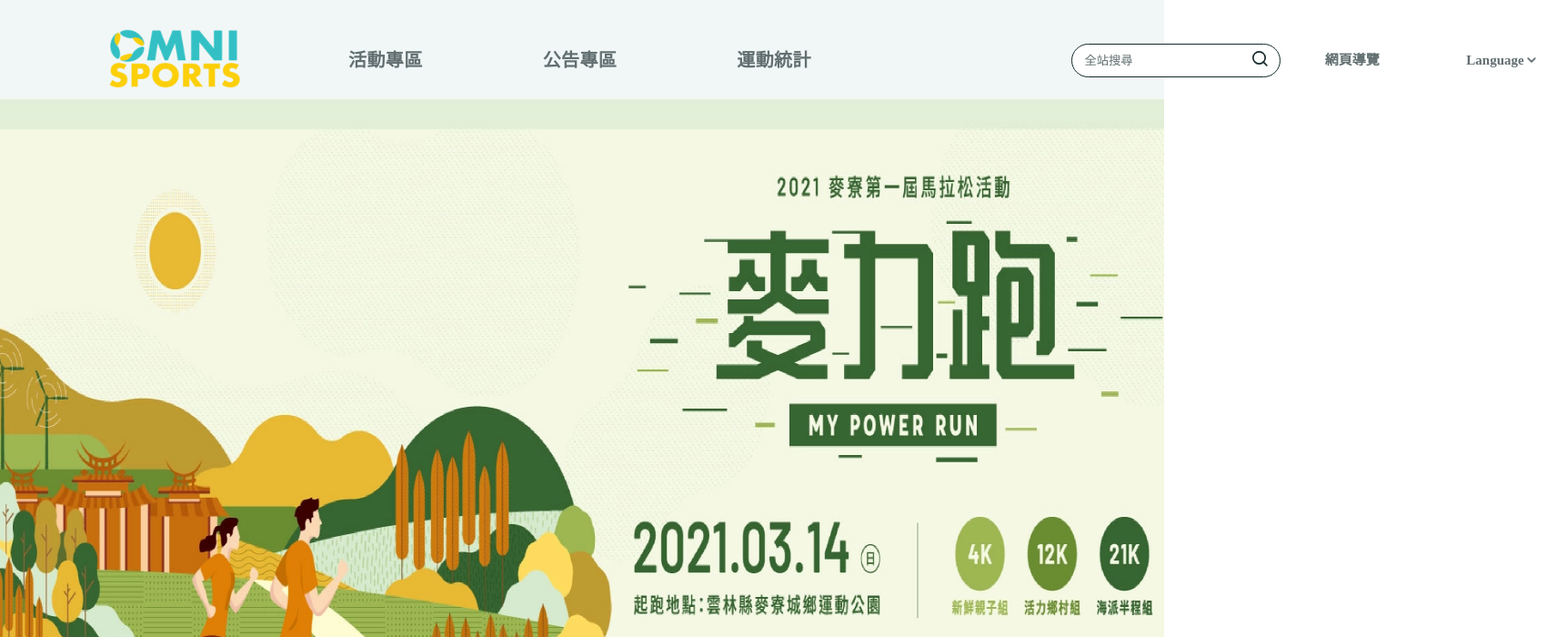
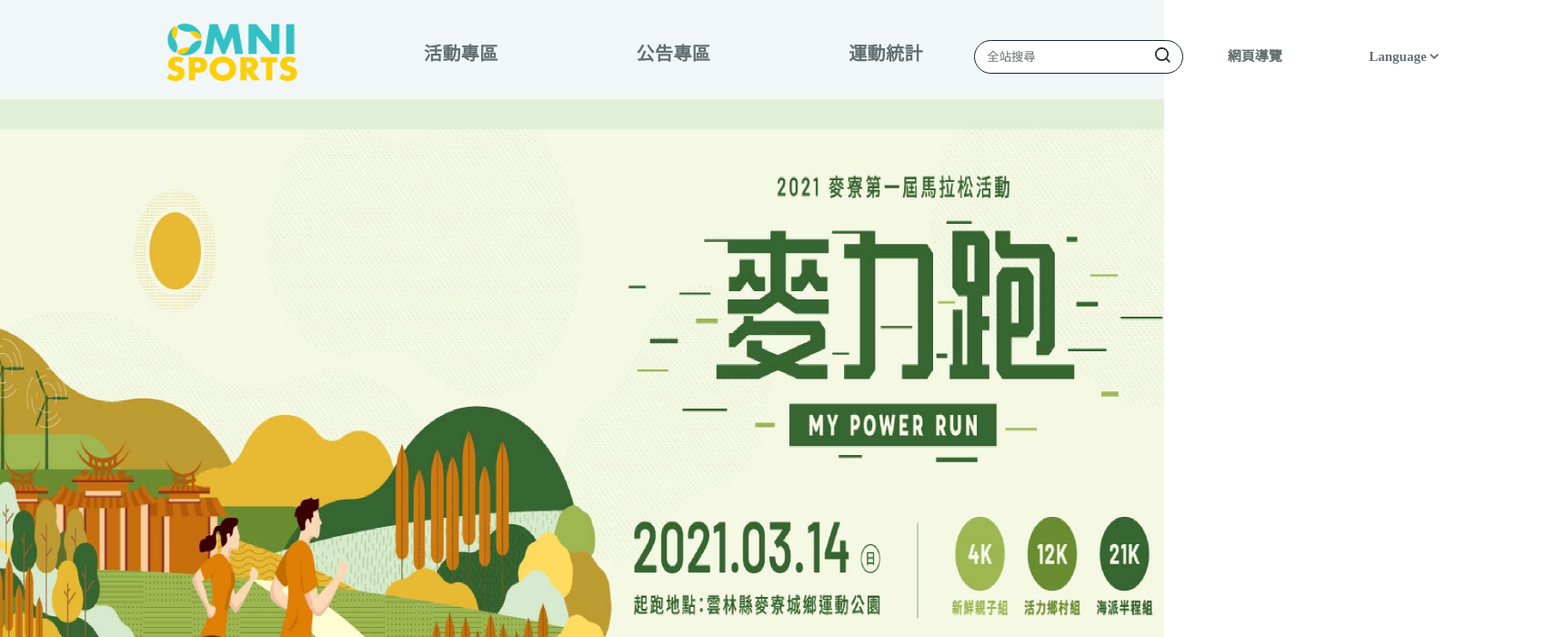
Before and after one commit to CAFECA-IO/sports-charity, a Next.js app: page / in a window 1280 px wide. Shown: the top 700 px of the page at 91% size, 1723 px wide, since content can reach past the window. Built offline with nearby package versions, Linux system fonts and the light colour scheme.

Commit message:
Edit header styles

```diff
--- a/src/components/header/main_navigation.module.css
+++ b/src/components/header/main_navigation.module.css
@@ -2,40 +2,45 @@
   width: auto;
   height: 108px;
   background-color: #f1f7f7;
-  padding: 140px, 10px, 5px, 130px;
   display: flex;
-}
-
-.header ul {
-  width: auto;
-  list-style-type: none;
-  padding: 1%;
-  margin: 0;
-  display: flex;
+  padding: 10px 110px 5px 20px;
 }
 
 .navl,
 .navr {
+  width: 100%;
+}
+
+.navl ul,
+.navr ul {
+  margin: 0;
+  list-style-type: none;
+}
+
+.navl ul {
   display: flex;
+  float: left;
   align-items: center;
 }
 
-.navr {
-  margin-left: 250px;
+.navr ul {
+  display: flex;
+  float: right;
+  align-items: center;
+  margin-top: 10px;
 }
 
 .navl li,
 .navr li {
   white-space: nowrap;
 }
+
 .navl li {
-  margin-left: 100px;
-  float: left;
+  margin-left: 120px;
 }
 
 .navr li {
-  margin-left: 20px;
-  float: right;
+  margin-right: 20px;
 }
 
 .navl button:hover,
--- a/src/components/header/main_navigation.tsx
+++ b/src/components/header/main_navigation.tsx
@@ -5,12 +5,10 @@ import styles from "./main_navigation.module.css";
 function MainNavigation() {
   return (
     <header className={styles.header}>
-      <nav>
+      <nav className={styles.navl}>
         <ul>
-          <span className={styles.navl}>
           <li>
             <Image
-                className={styles.logo}
               src="/omni_logo.png"
               alt="OMNI SPORTS Logo"
               width={150}
@@ -47,8 +45,11 @@ function MainNavigation() {
               </div>
             </div>
           </li>
-          </span>
-          <span className={styles.navr}>
+        </ul>
+      </nav>
+
+      <nav className={styles.navr}>
+        <ul>
           <li>
             <div className={styles.searchbar}>
               <input id="search" type="search" placeholder="全站搜尋"></input>
@@ -83,7 +84,6 @@ function MainNavigation() {
               </div>
             </div>
           </li>
-          </span>
         </ul>
       </nav>
     </header>
```
Lines whose indentation alone changed are shown as unchanged.
